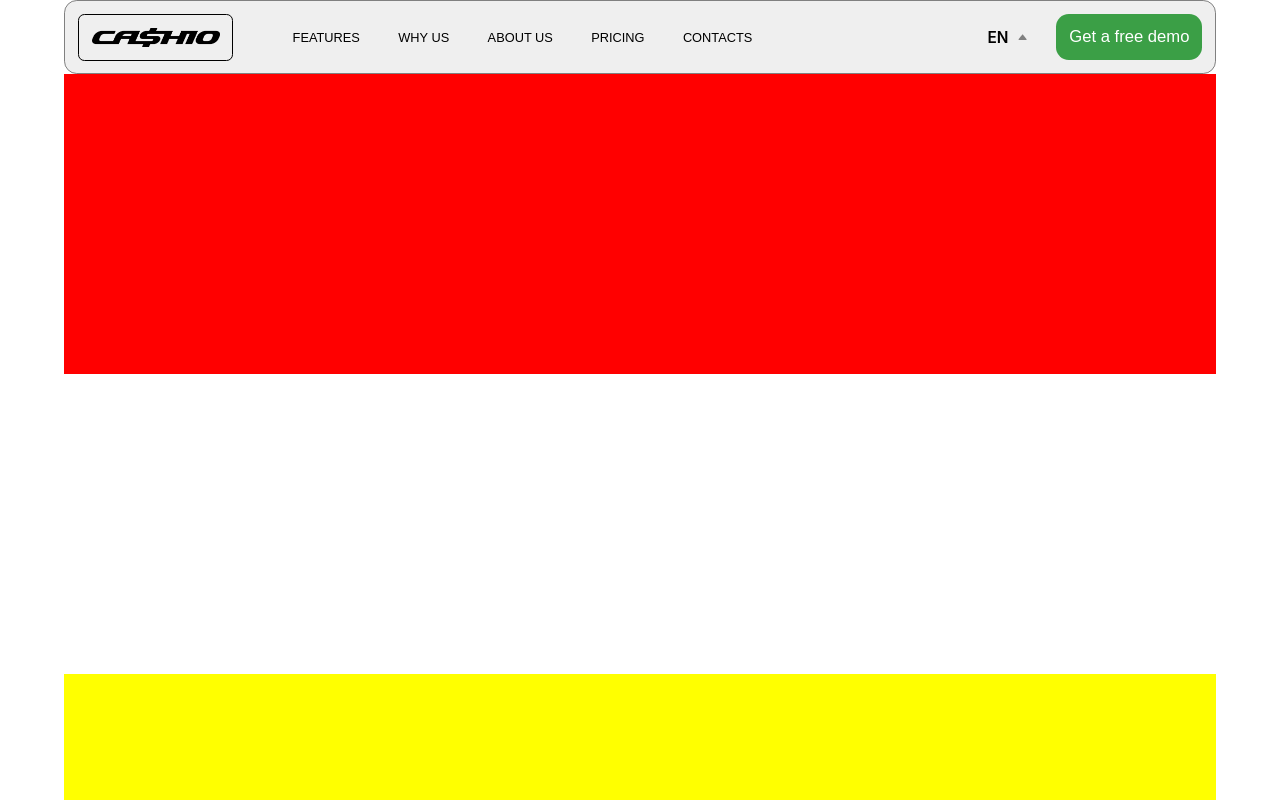
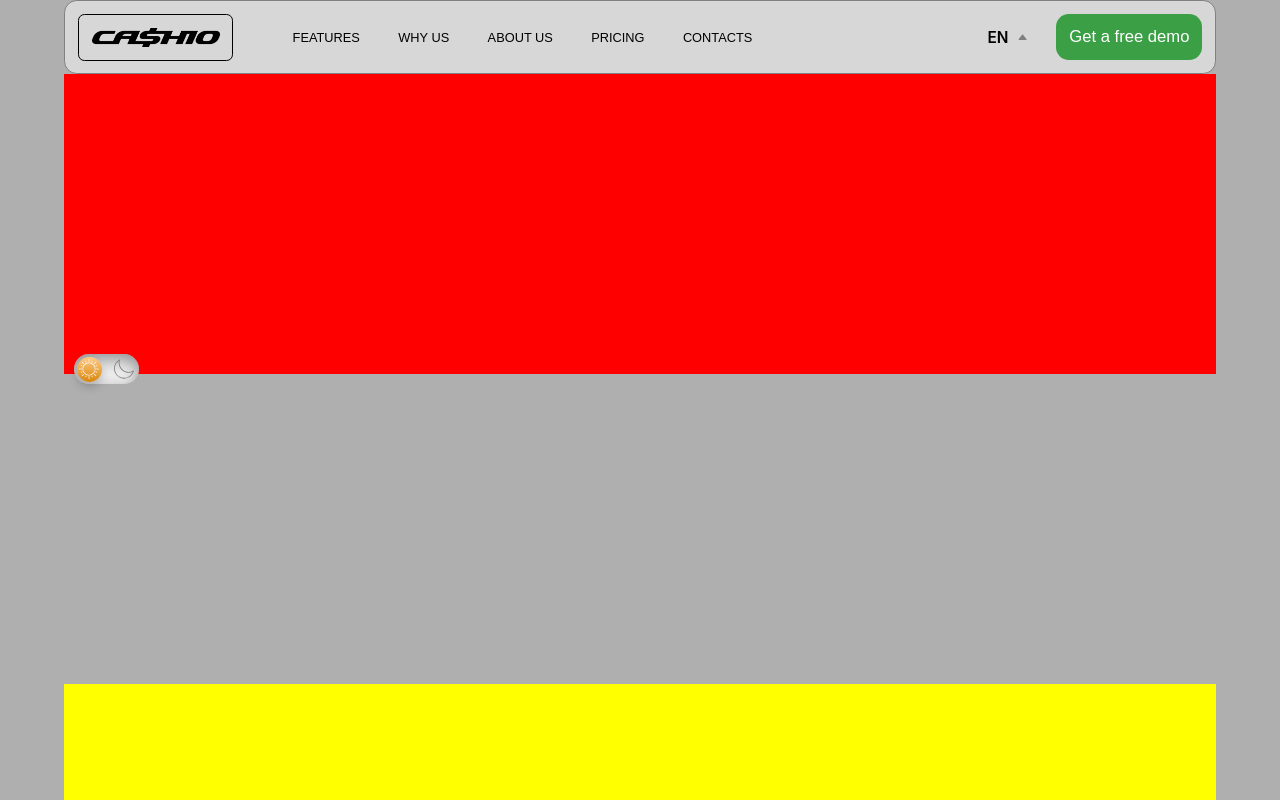
Before and after one commit to RevaGee/Cashio, a React (Create React App) app: page / in a window 1280 px wide. Shown: the top 800 px of the page. Built offline with nearby package versions, Linux system fonts and the light colour scheme.

Commit message:
Added Footer

```diff
--- a/src/App.tsx
+++ b/src/App.tsx
@@ -1,12 +1,14 @@
 import React from 'react';
 import {Header} from "./components/Header";
 import {Footer} from "./components/Footer";
+import DarkMode from "./components/DarkMode/DarkMode";
 
 function App() {
   return (
       <div style={{width: "90%", margin:"0 auto"}} className="App">
         <Header/>
         <div style={{backgroundColor: "red", height: "300px"}}></div>
+          <DarkMode/>
         <div style={{backgroundColor: "transparent", height: "300px"}}></div>
         <div style={{backgroundColor: "yellow", height: "300px"}}></div>
         <div style={{backgroundColor: "transparent", height: "300px"}}></div>
--- /dev/null
+++ b/src/components/DarkMode/DarkMode.css
@@ -0,0 +1,68 @@
+.dark_mode {
+    margin-top: -20px;
+    margin-left: 10px;
+}
+
+.dark_mode_label {
+    width: 65px;
+    height: 30px;
+    position: relative;
+    display: block;
+    background: #ebebeb;
+    border-radius: 200px;
+    box-shadow: inset 0px 5px 15px rgba(0, 0, 0, 0.4),
+        inset 0px -5px 15px rgba(255, 255, 255, 0.4);
+    cursor: pointer;
+    transition: 0.3s;
+}
+.dark_mode_label:after {
+    content: "";
+    width: 25px;
+    height: 25px;
+    position: absolute;
+    top: 3px;
+    left: 3px;
+    background: linear-gradient(180deg, #ffcc89, #d8860b);
+    border-radius: 180px;
+    box-shadow: 0px 5px 10px rgba(0, 0, 0, 0.2);
+    transition: 0.3s;
+}
+.dark_mode_input {
+    width: 0;
+    height: 0;
+    visibility: hidden;
+}
+.dark_mode_input:checked + .dark_mode_label {
+    background: #242424;
+}
+.dark_mode_input:checked + .dark_mode_label:after {
+    left: 62px;
+    transform: translateX(-100%);
+    background: linear-gradient(180deg, #777, #3a3a3a);
+}
+.dark_mode_label:active:after {
+    width: 30px;
+}
+
+.dark_mode_label svg {
+    position: absolute;
+    width: 20px;
+    top: 5px;
+    z-index: 100;
+}
+.dark_mode_label svg.sun {
+    left: 5px;
+    fill: #fff;
+    transition: 0.3s;
+}
+.dark_mode_label svg.moon {
+    left: 40px;
+    fill: #7e7e7e;
+    transition: 0.3s;
+}
+.dark_mode_input:checked + .dark_mode_label svg.sun {
+    fill: #7e7e7e;
+}
+.dark_mode_input:checked + .dark_mode_label svg.moon {
+    fill: #fff;
+}
--- /dev/null
+++ b/src/components/DarkMode/DarkMode.js
@@ -0,0 +1,33 @@
+import React from "react";
+import { ReactComponent as Sun } from "./Sun.svg";
+import { ReactComponent as Moon } from "./Moon.svg";
+import "./DarkMode.css";
+
+const DarkMode = () => {
+    const  setDarkMode = () => {
+        document.querySelector('body').setAttribute('data-theme','dark')
+    }
+    const  setLightMode = () => {
+        document.querySelector('body').setAttribute('data-theme','light')
+    }
+    const toggleTheme = (e) => {
+        if(e.target.checked) setDarkMode();
+        else setLightMode()
+    }
+    return (
+        <div className='dark_mode'>
+            <input
+                className='dark_mode_input'
+                type='checkbox'
+                id='darkmode-toggle'
+                onChange={toggleTheme}
+            />
+            <label className='dark_mode_label' for='darkmode-toggle'>
+                <Sun />
+                <Moon />
+            </label>
+        </div>
+    );
+};
+
+export default DarkMode;
--- a/src/components/Header/styles.scss
+++ b/src/components/Header/styles.scss
@@ -45,7 +45,7 @@
         a {
           font-family: "Montserrat", sans-serif;
           font-weight: 500;
-          color: black;
+          color: var(--text_color);
           text-decoration: none;
           transition: all 0.3s ease;
 
--- a/src/index.css
+++ b/src/index.css
@@ -1,3 +1,14 @@
+:root{
+  --body_background:white;
+  --body_color: #afafaf;
+  --text_color:black;
+}
+[data-theme='dark']{
+  --body_background: #282c34;
+  --body_color: black;
+  --text_color:#3B9F46;
+}
+
 body {
   margin: 0;
   font-family: -apple-system, BlinkMacSystemFont, 'Segoe UI', 'Roboto', 'Oxygen',
@@ -5,6 +16,7 @@ body {
     sans-serif;
   -webkit-font-smoothing: antialiased;
   -moz-osx-font-smoothing: grayscale;
+  background-color: var(--body_color);
 }
 
 code {
```
Also changed, not shown: src/components/DarkMode/Moon.svg (added), src/components/DarkMode/Sun.svg (added).
